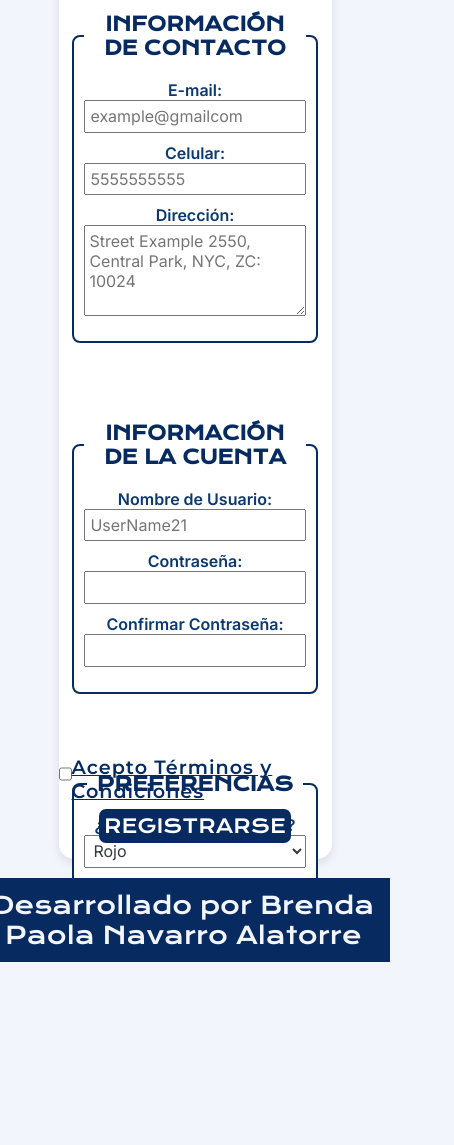
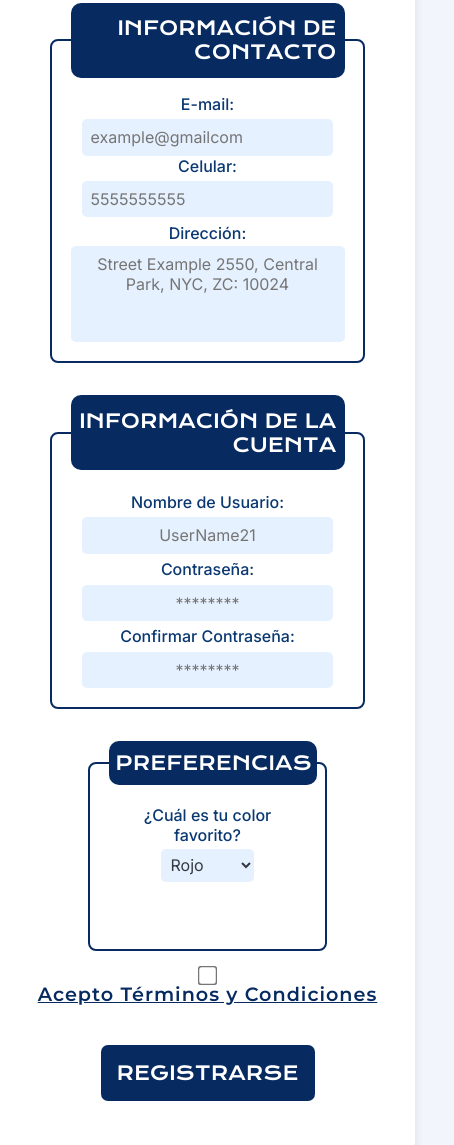
Before and after one commit to brendap21/Formulario-de-Registro, a plain HTML site: page index.html in a window 390 px wide. Shown: the part 632-1777 px from the top of the page, 454 px wide, since content can reach past the window. Before the commit the page ends 1594 px from the top, so only its background shows below. Drawn offline with nearby package versions, Linux system fonts and the light colour scheme.

Commit message:
Se anade la estructura final del proyecto con la solucion a la actividad, con diseno responsivo

```diff
--- a/index.html
+++ b/index.html
@@ -70,30 +70,40 @@
                     </div>
 
                     <div>
-                        <label for="telefono">Celular:</label>
+                        <label for="celular">Celular:</label>
                         <input type="tel" id="telefono" name="telefono" placeholder="5555555555" required>
                     </div>
 
+                    <div class="direccionContainer">
                         <label for="direccion">Dirección:</label>
                         <textarea id="direccion" name="direccion" rows="4"
                             placeholder="Street Example 2550, Central Park, NYC, ZC: 10024"></textarea>
-
+                    </div>
                 </fieldset>
 
                 <fieldset id="informacion_cuenta">
                     <legend>INFORMACIÓN DE LA CUENTA</legend>
+
+                    <div class="username">
                         <label for="usuario">Nombre de Usuario:</label>
                         <input type="text" id="usuario" name="usuario" placeholder="UserName21" required>
+                    </div>
 
+                    <div class="password">
                         <label for="contrasena">Contraseña:</label>
-                    <input type="password" id="contrasena" name="contrasena" placeholder="" required>
+                        <input type="password" id="contrasena" name="contrasena" placeholder="********" required>
+                    </div>
 
+                    <div class="confirm_password">
                         <label for="confirmar-contrasena">Confirmar Contraseña:</label>
-                    <input type="password" id="confirmar-contrasena" name="confirmar-contrasena" required>
+                        <input type="password" id="confirmar-contrasena" name="confirmar-contrasena" placeholder="********" required>
+                    </div>
                 </fieldset>
 
                 <fieldset id="informacion_preferencias">
                     <legend>PREFERENCIAS</legend>
+
+                    <div class="preferencias">
                         <label for="color">¿Cuál es tu color favorito?</label>
                         <select id="color" name="color">
                             <option value="rojo">Rojo</option>
@@ -101,6 +111,7 @@
                             <option value="verde">Verde</option>
                             <option value="amarillo">Amarillo</option>
                         </select>
+                    </div>
                 </fieldset>
             </div>
 
--- a/styles/style.css
+++ b/styles/style.css
@@ -6,10 +6,11 @@
     --color-secundario: #343A40;
     --color-terciario: #072B61;
     --color-cuaternario: #F3F5FC;
-    --color-quinteario: #;
+    --color-quinteario: #1f851f;
+    --color-sexteario: #87bdff36;
     --color-hover: #31363F;
 
-    --white: #FFFFFF;
+    --color-white: #FFFFFF;
 
     --fuente-montserrat: 'Montserrat', sans-serif;
     --fuente-krona: 'Krona One', sans-serif;
@@ -22,16 +23,21 @@
 }
 
 body {
+    height: 100vh;
     box-sizing: border-box;
     background-color: var(--color-cuaternario);
     color: var(--color-primario);
+    justify-content: center;
+    align-items: center;
 }
 
 .presentacion__contenido {
     display: flex;
     flex-direction: column;
-    place-items: center;
-    height: 100%;
+    height: auto;
+    align-items: center;
+    justify-content: center;
+    margin: 0 auto;
 }
 
 .seccion__titulo__logo {
@@ -56,6 +62,7 @@ body {
 }
 
 .presentacion__titulo {
+    display: flex;
     font-size: 3rem;
     font-family: var(--fuente-krona);
     align-self: center;
@@ -80,11 +87,12 @@ body {
     gap: 5%;
     min-width: 70%;
     max-width: 1200px;
-    margin: 5%;
+    height: m;
+    padding: 5%;
 }
 
 form {
-    background-color: var(--white);
+    background-color: var(--color-white);
     border: 2px solid none;
     border-radius: 15px;
     box-shadow: 0px 4px 10px rgba(0, 0, 0, 0.1);
@@ -92,8 +100,39 @@ form {
     min-width: 70%;
     width: 70%;
     height: 100%;
-    margin-top: 2%;
-    margin-bottom: 5%;
+    margin-bottom: 3%;
+    align-content: center;
+}
+
+form legend {
+    font-family: var(--fuente-krona);
+    background-color: var(--color-terciario);
+    color: var(--color-white);
+    font-size: 1.2rem;
+    text-align: center;
+    border-radius: 10px;
+    padding-top: 5%;
+    padding-bottom: 5%;
+    padding-right: 3%;
+    padding-left: 3%;
+    display: flex;
+    text-align: right;
+    margin-right: 0%;
+}
+
+form fieldset {
+    border: 2px solid var(--color-terciario);
+    padding-left: 6%;
+    padding-right: 6%;
+    padding-top: 5%;
+    padding-bottom: 6%;
+    border-radius: 8px;
+    font-family: var(--fuente-inter);
+    display: flex;
+    flex-direction: column;
+    font-weight: 500;
+    text-align: center;
+    justify-content: center;
     align-content: center;
 }
 
@@ -103,14 +142,18 @@ form textarea {
     font-size: 1rem;
     font-family: var(--fuente-inter);
     color: var(--color-secundario);
-    margin-bottom: 10px;
-    padding: 2%;
+    margin-top: 2%;
+    padding: 3%;
     width: 100%;
     box-sizing: border-box;
+    border-radius: 5px;
+    background-color: var(--color-sexteario);
+    border: none;
+    justify-content: center;
 }
 
-form input{
-
+form input,
+form select {
     max-width: max-content;
 }
 
@@ -120,47 +163,44 @@ form select:focus {
     border-color: var(--color-terciario);
     outline: none;
     box-shadow: 0 0 5px var(--color-primario);
-}
-
-form fieldset {
-    border: 2px solid var(--color-terciario);
-    padding-left: 4%;
-    padding-right: 4%;
-    padding-top: 8%;
-    padding-bottom: 6%;
-    margin-bottom: 20px;
-    background-color: var(--white);
-    border-radius: 8px;
-    font-family: var(--fuente-inter);
-    display: flex;
-    flex-direction: column;
-    font-weight: 600;
     text-align: center;
 }
 
-form legend {
-    font-family: var(--fuente-krona);
-    font-weight: bold;
-    color: var(--color-terciario);
-    padding: 0 10px;
-    font-size: 1.2rem;
-    text-align: center;
+.gender {
+    margin-top: 1%;
+    margin-bottom: 2%;
 }
 
-.fecha_nacimiento, .genero {
+.fecha_nacimiento,
+.genero,
+.direccionContainer,
+.username,
+.password,
+.confirm_password,
+.preferencias {
+    margin-top: 2%;
     display: flex;
     flex-direction: column;
     align-items: center;
 }
 
-#fecha-nacimiento {
-    margin-top: 1%;
+.username input::placeholder,
+.password input::placeholder,
+.confirm_password input::placeholder {
+    text-align: center;
 }
 
+#fecha-nacimiento,
+#direccion {
+    text-align: center;
+    margin-top: 1%;
+    margin-bottom: 0%;
+}
 
-.gender {
-    margin-top: 1%;
-    margin-bottom: 2%;
+#direccion {
+    height: 100%;
+    resize: none;
+    padding: 3%;
 }
 
 label[for="masculino"],
@@ -169,35 +209,44 @@ label[for="otro"] {
     font-weight: 400;
 }
 
-
-
-
 .termsandconditions {
     grid-column: 1 / -1;
     display: flex;
     justify-content: center;
+    align-items: center;
+    gap: 2%;
+}
+
+.termsandconditions input[type="checkbox"] {
+    transform: scale(1.5);
+    margin-right: 2%;
+    align-items: center;
+    justify-content: center;
+    cursor: pointer;
+    margin: 0;
 }
 
 label[for="terminos"] {
     font-size: 1.2rem;
-    font-family: 'Montserrat', sans-serif;
+    font-family: var(--fuente-montserrat);
     color: var(--color-terciario);
     text-decoration: underline;
     font-weight: bold;
     letter-spacing: 1px;
     cursor: pointer;
     transition: color 0.3s ease, text-decoration 0.3s ease;
+    text-align: center;
 }
 
 /* Estilo cuando el checkbox está seleccionado */
-input[type="checkbox"]:checked + label[for="terminos"] {
-    color: #1f851f;
+input[type="checkbox"]:checked+label[for="terminos"] {
+    color: var(--color-quinteario);
     text-decoration: none;
     font-weight: bold;
 }
 
 /* Estilo cuando el checkbox no está seleccionado */
-input[type="checkbox"]:not(:checked) + label[for="terminos"] {
+input[type="checkbox"]:not(:checked)+label[for="terminos"] {
     color: var(--color-terciario);
     text-decoration: underline;
 }
@@ -206,7 +255,7 @@ input[type="checkbox"]:not(:checked) + label[for="terminos"] {
     grid-column: 1 / -1;
     display: flex;
     justify-content: center;
-    margin-top: 2%;
+    align-self: center;
     margin-bottom: 2%;
 }
 
@@ -216,7 +265,7 @@ input[type="checkbox"]:not(:checked) + label[for="terminos"] {
     font-size: 1.2rem;
     border: none;
     background-color: var(--color-terciario);
-    color: var(--white);
+    color: var(--color-white);
     cursor: pointer;
     border-radius: 7px;
 }
@@ -240,12 +289,58 @@ input[type="checkbox"]:not(:checked) + label[for="terminos"] {
 
 @media (max-width: 768px) {
     .container {
-        grid-template-columns: 1fr; /* Cambia a una columna en pantallas pequeñas */
+        display: flex;
+        flex-direction: column;
+        grid-template-columns: 1fr;
+        padding: 5%;
+        gap: 2rem;
+        align-items: center; /* Centra los elementos dentro del contenedor */
+    }
+
+    form {
+        width: 100%;
+        overflow: hidden;
+        align-items: center;
+        padding: 2rem;
+        max-width: 90%;
+        margin: 0 auto;
+        justify-content: center;
     }
 
     form input,
     form select,
     form textarea {
-        width: 100%; /* Asegura que los inputs se ajusten completamente a una columna */
+        width: 100%;
+        /* Asegura que los inputs se ajusten completamente a una columna */
+    }
+
+    .termsandconditions,
+    .submit-btn {
+        width: 100%; /* Asegura que el checkbox y el botón ocupen todo el ancho */
+        display: flex;
+        flex-direction: column;
+        align-items: center;
+        margin-bottom: 1.5rem; /* Añade espacio para evitar que se encimen */
+    }
+
+    .submit-btn input {
+        width: 100%; /* Asegura que el botón sea responsivo */
+        padding: 1rem;
+        font-size: 1.2rem;
+    }
+
+    .preferencias {
+        margin-bottom: 3rem; /* Aumenta el espacio inferior */
+    }
+
+    .termsandconditions {
+        margin-bottom: 2rem; /* Espacio entre los términos y el botón */
+    }
+
+    .footer {
+        padding: 2rem;
+        width: 100%;
+        margin: 2rem auto; /* Centra el footer */
+
     }
 }
```
Lines whose indentation alone changed are shown as unchanged.
